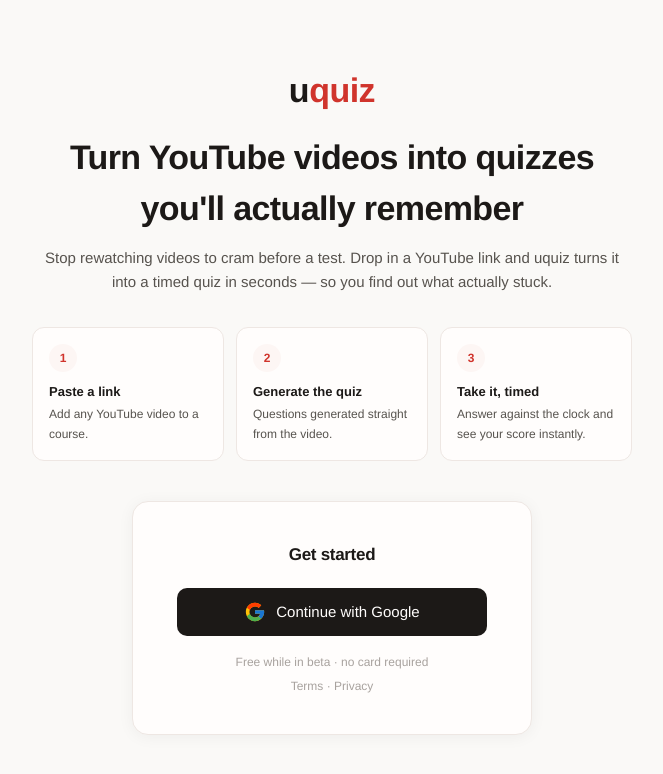
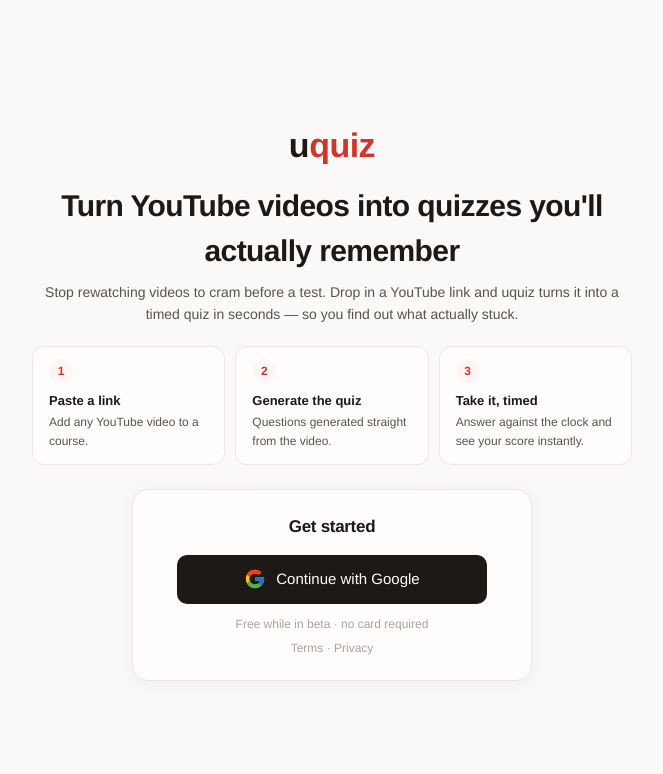
Before and after one commit to kapillohani023/uquiz, a Next.js app: page /signin in a window 1280 px wide. Shown: the top 774 px of the page, without its empty margins (308-971 px from the left). Built offline with nearby package versions, Linux system fonts and the light colour scheme; no server answers.

Commit message:
feat: refactor component imports to use absolute paths and add new CourseView, CoursesView, LegalArticle, and TakeQuizView components

```diff
--- a/app/(app)/courses/[courseId]/page.tsx
+++ b/app/(app)/courses/[courseId]/page.tsx
@@ -1,7 +1,7 @@
 import { notFound } from "next/navigation";
 import { auth } from "@/app/auth";
 import { getCourse } from "@/lib/db";
-import { CourseView } from "./CourseView";
+import { CourseView } from "@/components/CourseView";
 
 export default async function CoursePage({
   params,
--- a/app/(app)/page.tsx
+++ b/app/(app)/page.tsx
@@ -1,6 +1,6 @@
 import { auth } from "@/app/auth";
 import { listCourses } from "@/lib/db";
-import { CoursesView } from "./CoursesView";
+import { CoursesView } from "@/components/CoursesView";
 
 export default async function HomePage() {
   const session = await auth();
--- a/app/(app)/quizzes/[quizId]/take/page.tsx
+++ b/app/(app)/quizzes/[quizId]/take/page.tsx
@@ -1,7 +1,7 @@
 import { notFound } from "next/navigation";
 import { auth } from "@/app/auth";
 import { getQuiz } from "@/lib/db";
-import { TakeQuizView } from "./TakeQuizView";
+import { TakeQuizView } from "@/components/TakeQuizView";
 
 export default async function TakeQuizPage({
   params,
--- a/app/(legal)/privacy/page.tsx
+++ b/app/(legal)/privacy/page.tsx
@@ -1,6 +1,6 @@
 import type { Metadata } from "next";
 import Link from "next/link";
-import { LegalArticle, LegalSection } from "../LegalArticle";
+import { LegalArticle, LegalSection } from "@/components/LegalArticle";
 
 export const metadata: Metadata = {
   title: "Privacy Policy — uquiz",
--- a/app/(legal)/terms/page.tsx
+++ b/app/(legal)/terms/page.tsx
@@ -1,6 +1,6 @@
 import type { Metadata } from "next";
 import Link from "next/link";
-import { LegalArticle, LegalSection } from "../LegalArticle";
+import { LegalArticle, LegalSection } from "@/components/LegalArticle";
 
 export const metadata: Metadata = {
   title: "Terms of Service — uquiz",
--- a/components/SignIn.tsx
+++ b/components/SignIn.tsx
@@ -24,30 +24,30 @@
   if (session) redirect("/");
 
   return (
-    <div className="flex flex-1 flex-col items-center justify-center gap-10 p-6 py-14">
+    <div className="flex h-dvh flex-1 flex-col items-center justify-center gap-6 overflow-y-auto p-6 py-8">
       <div className="max-w-[600px] text-center">
         <UQuizLogo size="lg" />
-        <h1 className="mt-4 text-[28px] font-bold tracking-[-0.6px] text-uq-ink sm:text-[34px]">
+        <h1 className="mt-3 text-[24px] font-bold tracking-[-0.6px] text-uq-ink sm:text-[30px]">
           Turn YouTube videos into quizzes you&apos;ll actually remember
         </h1>
-        <p className="mt-3 text-[15px] leading-relaxed text-uq-muted">
+        <p className="mt-2 text-[14px] leading-relaxed text-uq-muted">
           Stop rewatching videos to cram before a test. Drop in a YouTube
           link and uquiz turns it into a timed quiz in seconds — so you find
           out what actually stuck.
         </p>
-        <div className="mt-8 grid grid-cols-1 gap-3 sm:grid-cols-3">
+        <div className="mt-5 grid grid-cols-1 gap-2.5 sm:grid-cols-3">
           {features.map((f, i) => (
             <div
               key={f.title}
-              className="rounded-xl border border-uq-border bg-uq-surface px-4 py-4 text-left"
+              className="rounded-xl border border-uq-border bg-uq-surface px-4 py-3 text-left"
             >
-              <div className="flex size-7 items-center justify-center rounded-full bg-uq-primary-tint text-xs font-bold text-uq-primary">
+              <div className="flex size-6 items-center justify-center rounded-full bg-uq-primary-tint text-xs font-bold text-uq-primary">
                 {i + 1}
               </div>
-              <div className="mt-2.5 text-[13px] font-semibold text-uq-ink">
+              <div className="mt-2 text-[13px] font-semibold text-uq-ink">
                 {f.title}
               </div>
-              <div className="mt-1 text-xs leading-relaxed text-uq-muted">
+              <div className="mt-0.5 text-xs leading-relaxed text-uq-muted">
                 {f.description}
               </div>
             </div>
@@ -55,7 +55,7 @@
         </div>
       </div>
 
-      <div className="w-full max-w-[400px] rounded-2xl border border-uq-border bg-uq-surface px-11 py-10 text-center shadow-[0_2px_16px_rgba(28,25,23,0.05)]">
+      <div className="w-full max-w-[400px] rounded-2xl border border-uq-border bg-uq-surface px-11 py-6 text-center shadow-[0_2px_16px_rgba(28,25,23,0.05)]">
         <h2 className="text-[17px] font-bold tracking-[-0.3px] text-uq-ink">
           Get started
         </h2>
@@ -67,13 +67,13 @@
         >
           <button
             type="submit"
-            className="mt-5 flex w-full cursor-pointer items-center justify-center gap-2.5 rounded-[10px] bg-uq-ink px-4 py-[13px] text-[15px] font-medium text-uq-surface transition-colors hover:bg-uq-ink-hover"
+            className="mt-4 flex w-full cursor-pointer items-center justify-center gap-2.5 rounded-[10px] bg-uq-ink px-4 py-[13px] text-[15px] font-medium text-uq-surface transition-colors hover:bg-uq-ink-hover"
           >
             <FcGoogle size={22} />
             Continue with Google
           </button>
         </form>
-        <p className="mt-[18px] text-xs text-uq-faint">
+        <p className="mt-3 text-xs text-uq-faint">
           Free while in beta &middot; no card required
         </p>
         <p className="mt-2 text-xs text-uq-faint">
```
Also changed, not shown: components/CourseView.tsx (renamed from app/(app)/courses/[courseId]/CourseView.tsx), components/CoursesView.tsx (renamed from app/(app)/CoursesView.tsx), components/LegalArticle.tsx (renamed from app/(legal)/LegalArticle.tsx), components/TakeQuizView.tsx (renamed from app/(app)/quizzes/[quizId]/take/TakeQuizView.tsx).
